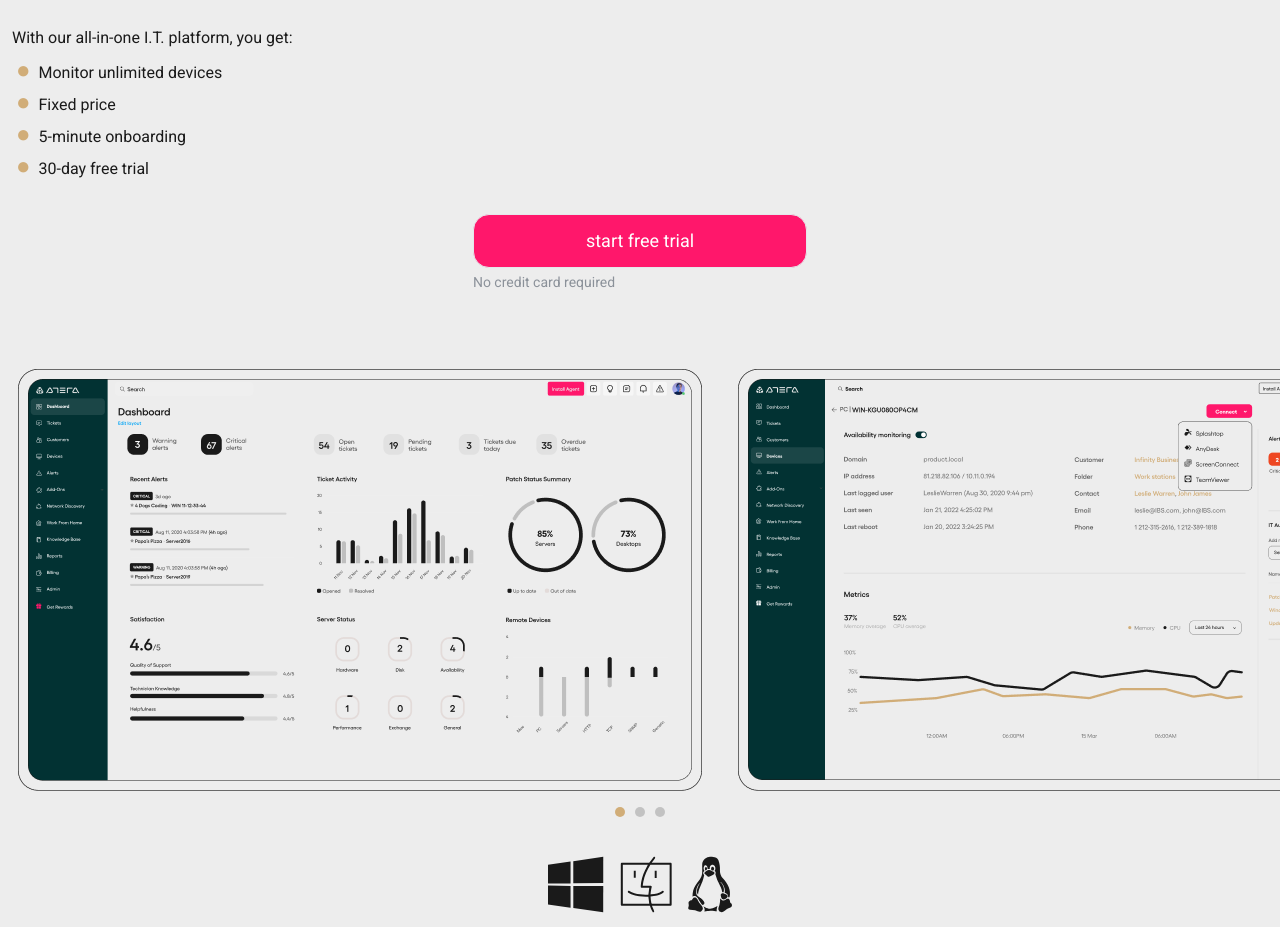
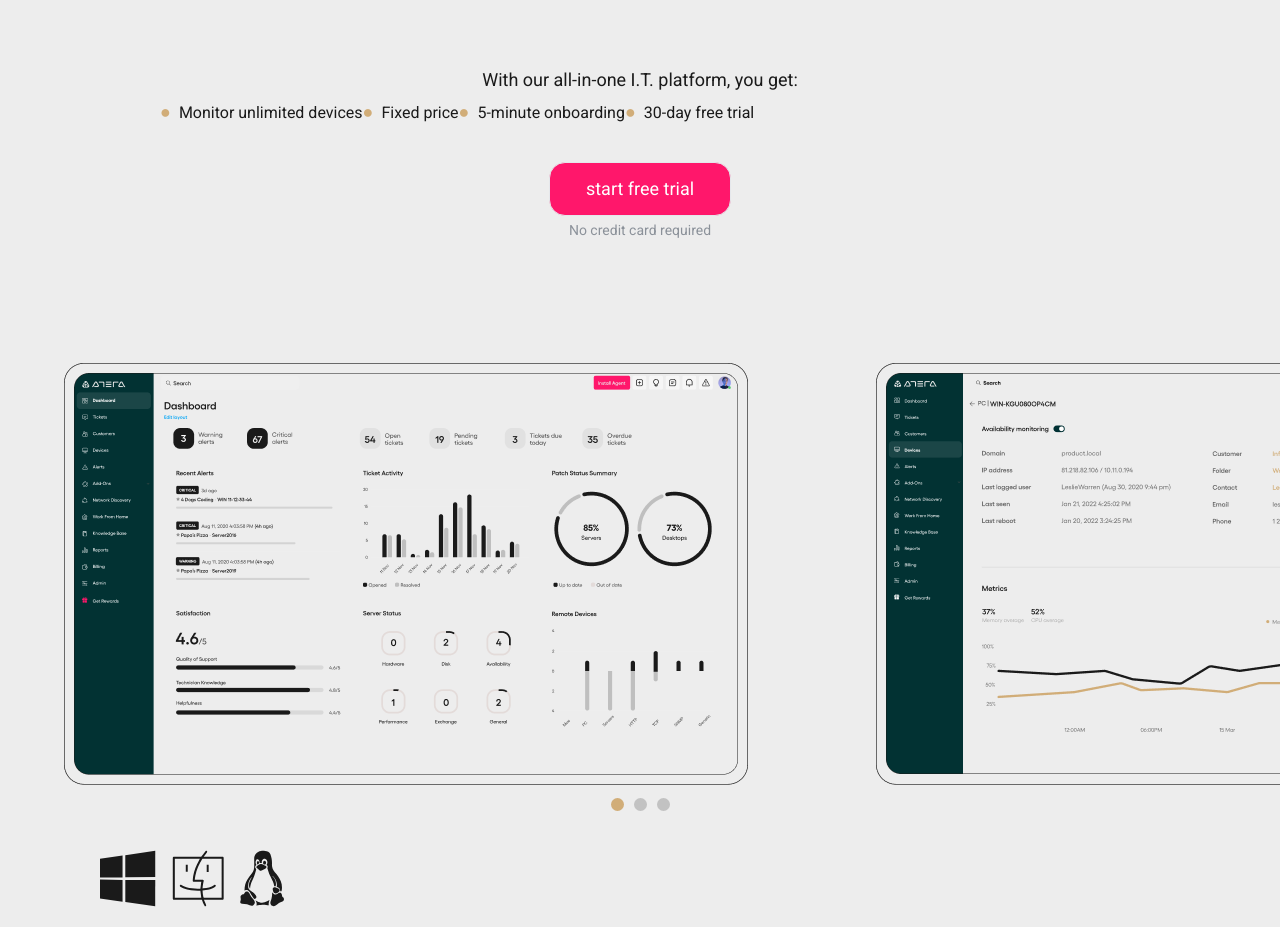
Before and after one commit to YevBor/responsive_landing_page, a React (Vite) app: page / in a window 1280 px wide. Shown: the part 200-1127 px from the top of the page. Built offline with nearby package versions, Linux system fonts and the light colour scheme.

Commit message:
mobile screen done

```diff
--- a/src/components/Benefits.tsx
+++ b/src/components/Benefits.tsx
@@ -1,9 +1,9 @@
 const Benefits = () => (
-    <ul className='self-start px-4 '>
-        <li><span className="text-gold text-2xl pr-2">●</span>Monitor unlimited devices</li>
-        <li><span className="text-gold text-2xl pr-2">●</span>Fixed price</li>
-        <li><span className="text-gold text-2xl pr-2">●</span>5-minute onboarding</li>
-        <li><span className="text-gold text-2xl pr-2">●</span>30-day free trial</li>
+    <ul className='md:flex md:justify-center self-start px-4  md:flex-wrap'>
+        <li><span className="text-gold text-2xl pr-2 md:text-lg">●</span>Monitor unlimited devices</li>
+        <li><span className="text-gold text-2xl pr-2 md:text-lg">●</span>Fixed price</li>
+        <li><span className="text-gold text-2xl pr-2 md:text-lg">●</span>5-minute onboarding</li>
+        <li><span className="text-gold text-2xl pr-2 md:text-lg">●</span>30-day free trial</li>
     </ul>
 );
 
--- a/src/components/Footer.tsx
+++ b/src/components/Footer.tsx
@@ -6,16 +6,16 @@ import certificate from '../assets/badges/2023.svg'
 
 const Footer = () => (
     <>
-    <div className='flex justify-center mt-8'>
+    <div className='flex justify-center mt-8 flex-wrap max-w-sm'>
         <img src={os1} alt="windows" className="px-2" />
         <img src={os2} alt="ios" className="px-2" />
         <img src={os3} alt="linux" className="px-2" />
     </div>
     <div className='mt-4 '>
-        <hr  className='border-black border-2 max-w-xs mx-auto opacity-20'/>
+        <div  className='border-black border-2 max-w-xs mx-auto opacity-20 md:hidden'/>
     </div>
+        <img src={certificate} alt="Certificate" className="mx-auto mt-3 " />
     <div>
-        <img src={certificate} alt="Certificate" className="mx-auto mt-3" />
     </div>
   </>
 )
--- a/src/components/Header.tsx
+++ b/src/components/Header.tsx
@@ -4,10 +4,10 @@ import Benefits from "./Benefits";
 import StartTrialButton from "./StartTrialButton";
 
 const Header = () => (
-    <div className="flex flex-col  items-center mt-8 " >
+    <div className="flex flex-col  items-center mt-8 md:px-36 " >
         <img src={logo} alt="Atera Logo"  className='w-36 '/>
         <TypeWriter text="Join the new era of I.T. with Atera"  />
-        <h5 className='self-start px-3 mb-1'>With our all-in-one I.T. platform, you get:</h5>
+        <p className='self-start px-3 mb-1 md:self-center md:text-lg'>With our all-in-one I.T. platform, you get:</p>
         <Benefits/>
         <StartTrialButton/>
   </div>
--- a/src/components/StartTrialButton.tsx
+++ b/src/components/StartTrialButton.tsx
@@ -1,6 +1,6 @@
 const StartTrialButton = () => (
-    <div>
-        <button className="rounded-2xl border bg-atera_pink  text-white  text-lg  px-7rem py-3 mt-8">start free trial</button>
+    <div className="flex flex-col items-center mt-6 md:mt-1">
+        <button className="rounded-2xl border bg-atera_pink  text-white  text-lg  px-7rem py-3  md:px-9 md:mt-8">start free trial</button>
         <p className="text-gray-600 font-medium text-sm mb-0  opacity-60 mt-1">No credit card required</p>
     </div>
 );
--- a/src/components/TypeWriter.tsx
+++ b/src/components/TypeWriter.tsx
@@ -15,7 +15,7 @@ const Typewriter = ({ text}:WriterProps) => {
     return () => clearTimeout(timer);
   }, [text, index]);
 
-  return <h1  className='font-bold text-5xl mt-6 p-3 leading-10 h-32 mb-5'>{text.substring(0, index)}</h1>;
+  return <h1  className='font-bold md:text-6xl md:mt-16 text-5xl mt-6 p-3 leading-10 h-32 mb-5 self-start'>{text.substring(0, index)}</h1>;
 };
 
 export default Typewriter;
--- a/src/styles/sliderStyles.css
+++ b/src/styles/sliderStyles.css
@@ -38,3 +38,16 @@
     opacity: 1;
     background-color: #D1AD78;
   }
+
+  @media screen and (min-width: 700px) {
+    .slide-image {
+
+      padding: 64px;
+      margin-top: 59px;
+      padding-bottom: 9px;
+    }
+    .dot{
+      width: 13px;
+      height: 13px;
+    }
+  }
--- a/tailwind.config.js
+++ b/tailwind.config.js
@@ -19,9 +19,9 @@ export default {
         gold: '#D1AD78',
         texts_color: '#1A1A1A',
     },
-    spacing: {
-      '7rem': '7rem',
-    },
+          spacing: {
+        '7rem': '7rem',
+      },
     },
   },
   plugins: [],
```
